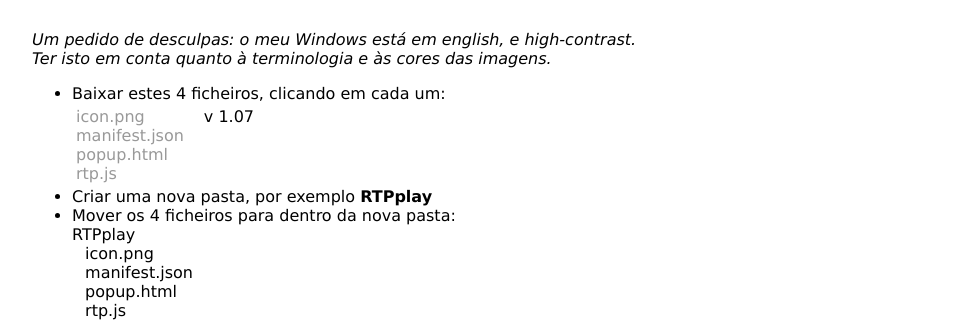
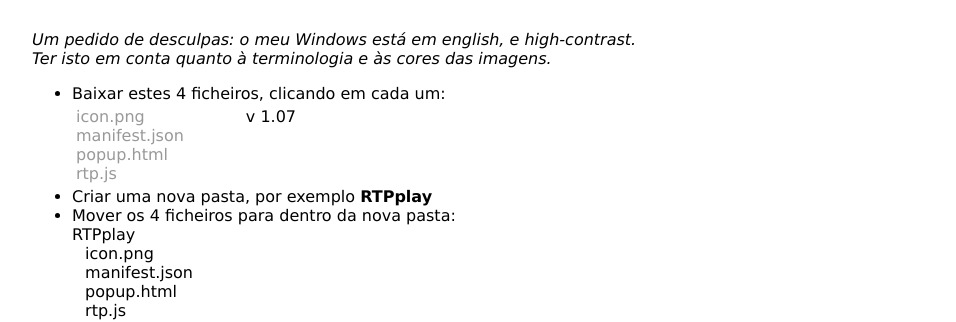
Before and after one commit to rtpplay/recursos.github.io, a Jekyll site: the page built from index.html, in a window 1280 px wide. Shown: the part 384-706 px from the top of the page, without its empty margins (160-1116 px from the left). Built offline with Jekyll 4.4.1, drawn with Linux system fonts in a browser that asks for light colours.

Commit message:
Update index.html

```diff
--- a/index.html
+++ b/index.html
@@ -33,7 +33,7 @@ title: RTP Play extension
 	<a href="files/manifest.json" download>manifest.json</a> <br>
 	<a href="files/popup.html" download>popup.html</a> <br>
 	<a href="files/rtp.js" download>rtp.js</a> <br></td>
-	<td>&ensp;</td>
+	<td>&ensp;</td><td>&ensp;</td><td>&ensp;</td><td>&ensp;</td>
 <td valign="top">v 1.07</td>
 </tr>
 
```
